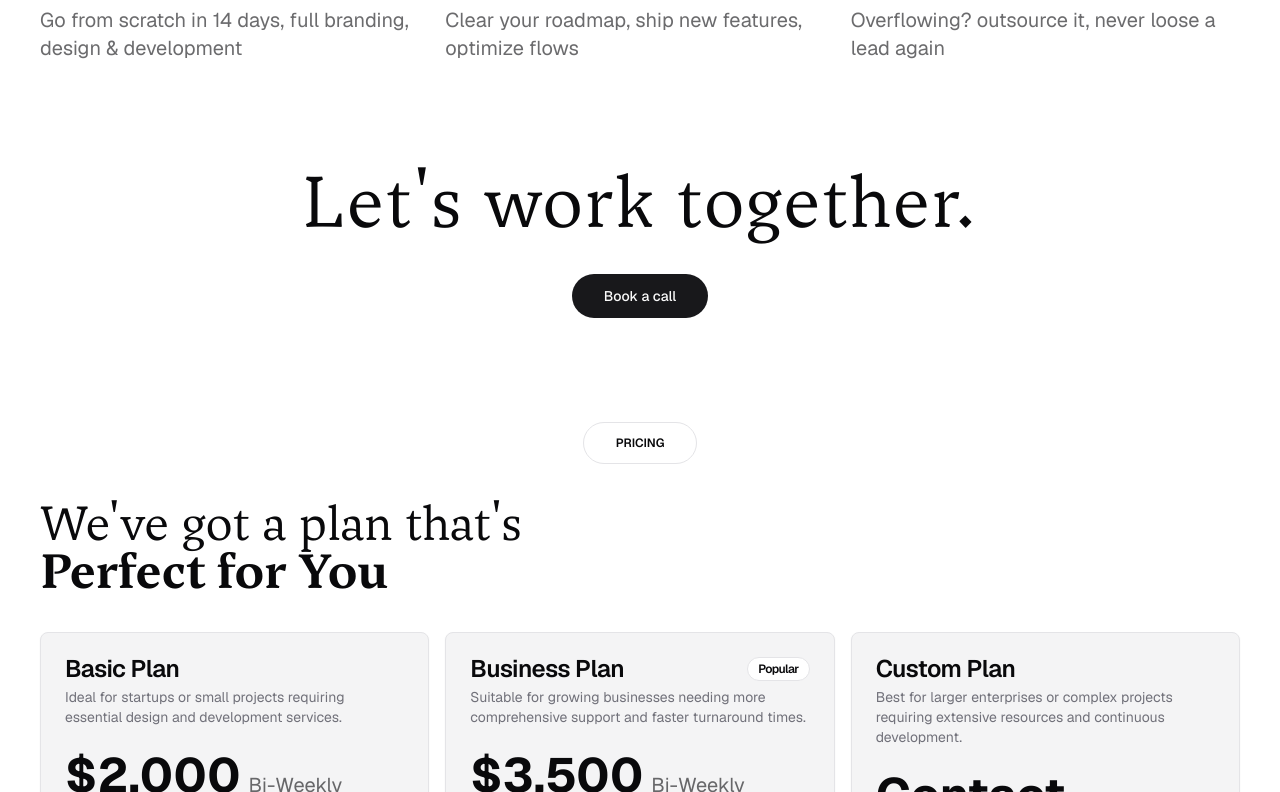
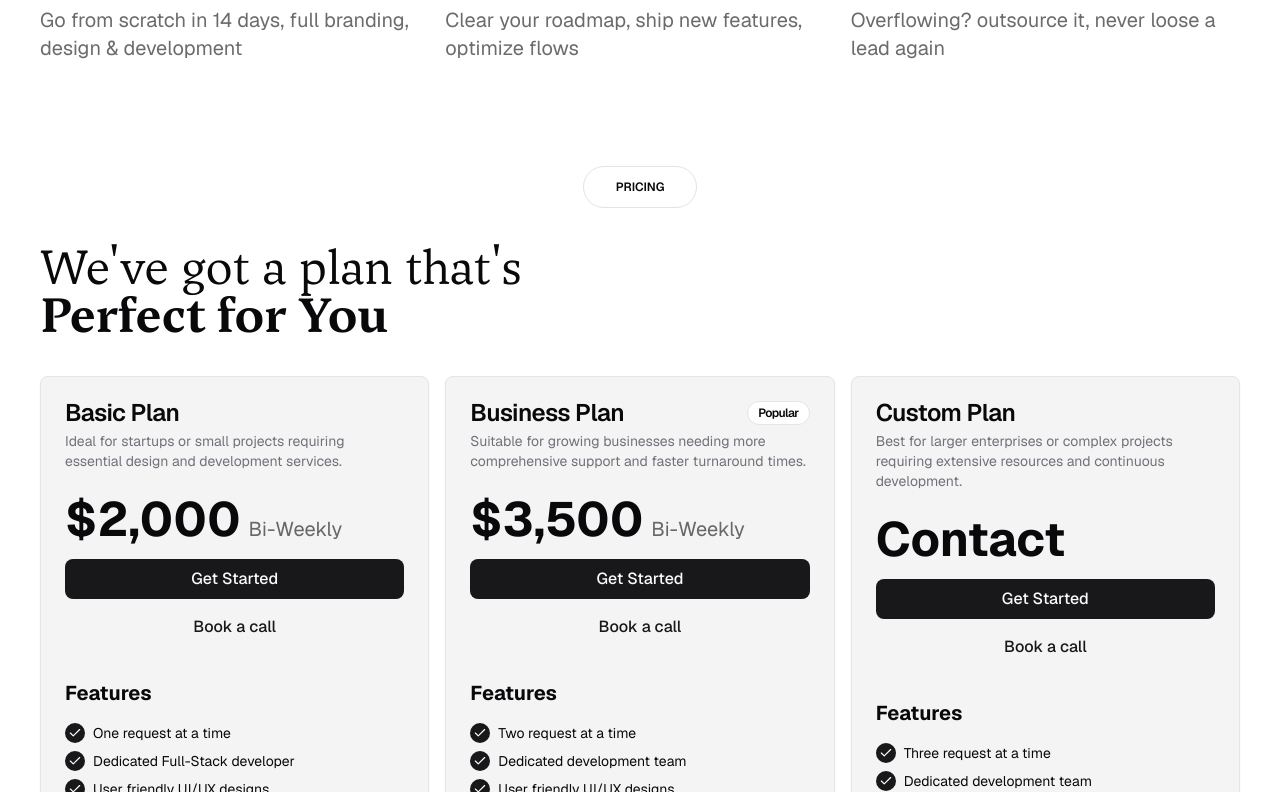
Before and after one commit to Hachiko-Labs/website, a Next.js app: page / in a window 1280 px wide. Shown: the part 2808-3600 px from the top of the page. Built offline with nearby package versions, Linux system fonts and the light colour scheme; no server answers.

Commit message:
fix: responsive pricing + book a call option

```diff
--- a/app/page.js
+++ b/app/page.js
@@ -17,8 +17,8 @@ export default function Home() {
       <WhyUs />
       <HowItWorks />
       <WhoIsItFor />
+      <Pricing />
       <WorkWithUs />
-      <Pricing />
       <Footer />
     </main>
   );
--- a/components/Pricing.js
+++ b/components/Pricing.js
@@ -81,7 +81,7 @@ const Pricing = () => {
       </h2>
       <div className="grid grid-cols-12 gap-4">
         {plans.map((plan) => (
-          <Card key={plan.title} className="col-span-4 bg-muted">
+          <Card key={plan.title} className="col-span-12 md:col-span-6 lg:col-span-4 bg-muted">
             <CardHeader>
               <CardTitle className="flex justify-between">
                 <span>{plan.title}</span>
@@ -99,6 +99,7 @@ const Pricing = () => {
                     {plan.frequency}
                   </span>
                 </div>
+                <div>
                   <Link
                     href={plan.payment_link || "/"}
                     target="_blank"
@@ -109,6 +110,17 @@ const Pricing = () => {
                   >
                     Get Started
                   </Link>
+                  <Link
+                    href={config.scheduleLink}
+                    target="_blank"
+                    className={cn(
+                      buttonVariants({ variant: "link" }),
+                      "w-full rounded-lg mt-2",
+                    )}
+                  >
+                    Book a call
+                  </Link>
+                </div>
               </div>
               <div className="flex flex-col gap-4">
                 <h2 className="text-foreground text-xl font-bold">Features</h2>
```
Lines whose indentation alone changed are shown as unchanged.
